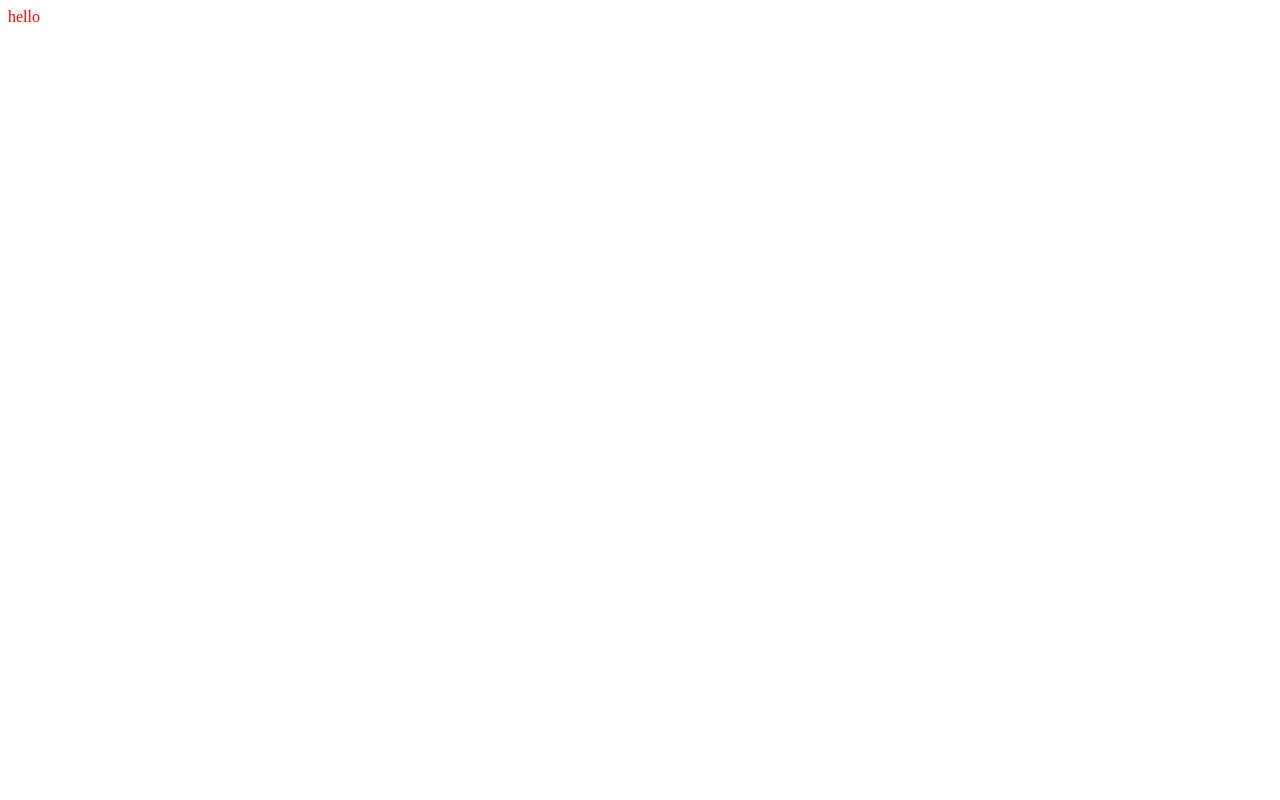
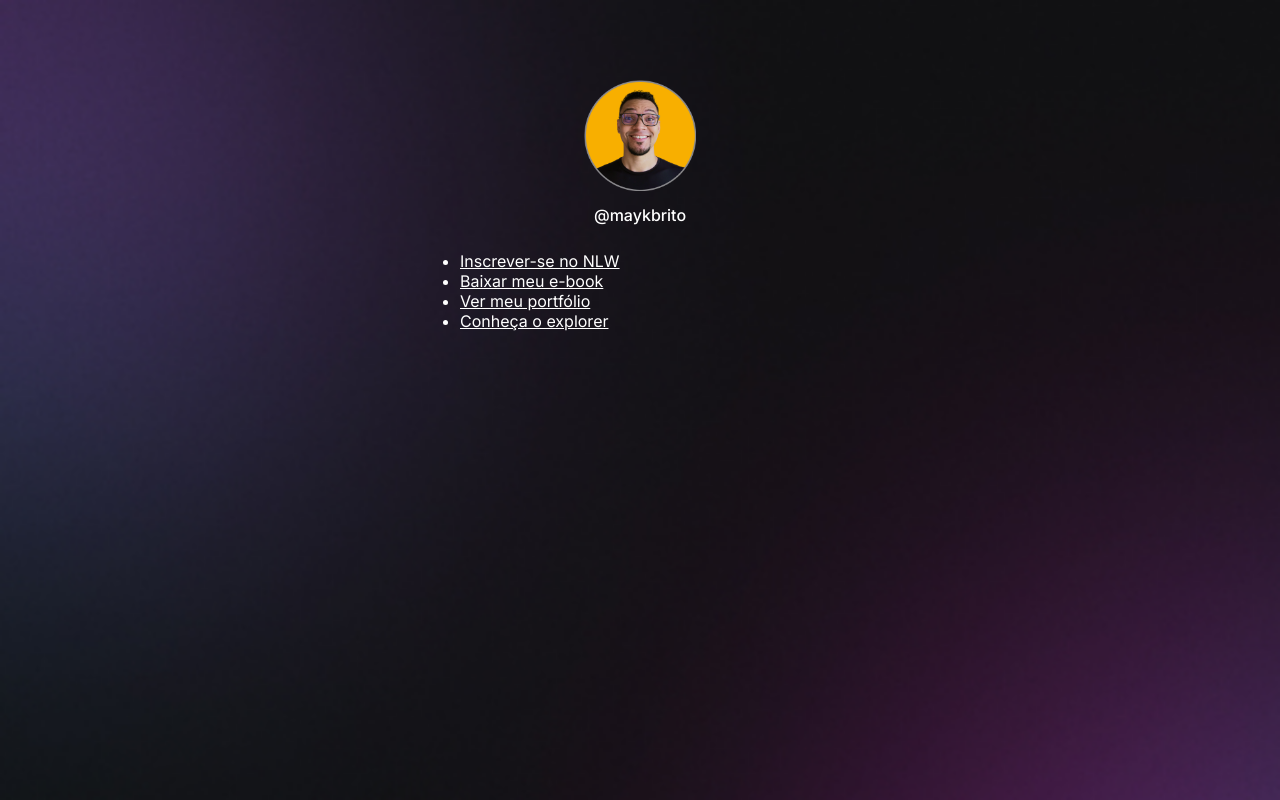
Before and after one commit to erik-ferreira/dev-links, a plain HTML site: page index.html in a window 1280 px wide. Drawn offline with Linux system fonts and the light colour scheme.

Commit message:
create profile; add fonts; add list;

```diff
--- a/index.html
+++ b/index.html
@@ -1,6 +1,13 @@
 <!DOCTYPE html>
 <html lang="pt-br">
   <head>
+    <link rel="preconnect" href="https://fonts.googleapis.com" />
+    <link rel="preconnect" href="https://fonts.gstatic.com" crossorigin />
+    <link
+      href="https://fonts.googleapis.com/css2?family=Inter:wght@400;500&display=swap"
+      rel="stylesheet"
+    />
+
     <meta charset="UTF-8" />
     <meta name="viewport" content="width=device-width, initial-scale=1.0" />
 
@@ -9,6 +16,33 @@
     <title>Dev Links</title>
   </head>
   <body>
-    hello
+    <div id="container">
+      <div id="profile">
+        <img
+          src="./assets/avatar.png"
+          alt="Foto de Mayk Brito sorrindo, usando óculos e camisa preta, barba e fundo amarelo."
+        />
+        <p>@maykbrito</p>
+      </div>
+
+      <ul>
+        <li>
+          <a href="#">Inscrever-se no NLW</a>
+        </li>
+        <li>
+          <a href="#">Baixar meu e-book</a>
+        </li>
+        <li>
+          <a href="https://github.com/erik-ferreira" target="_blank"
+            >Ver meu portfólio</a
+          >
+        </li>
+        <li>
+          <a href="https://rocketseat.com.br/explorer" target="_blank"
+            >Conheça o explorer</a
+          >
+        </li>
+      </ul>
+    </div>
   </body>
 </html>
--- a/style.css
+++ b/style.css
@@ -1,3 +1,34 @@
+* {
+  margin: 0;
+  padding: 0;
+  box-sizing: border-box;
+}
+
 body {
-  color: red;
+  background: url(./assets/bg-mobile.jpg) no-repeat top center/cover;
 }
+
+body * {
+  font-family: "Inter", sans-serif;
+  color: white;
+}
+
+#container {
+  width: 360px;
+  margin: 56px auto 0;
+}
+
+#profile {
+  text-align: center;
+  padding: 24px;
+}
+
+#profile img {
+  width: 112px;
+}
+
+#profile p {
+  font-weight: 500;
+  line-height: 24px;
+  margin-top: 8px;
+}
```
